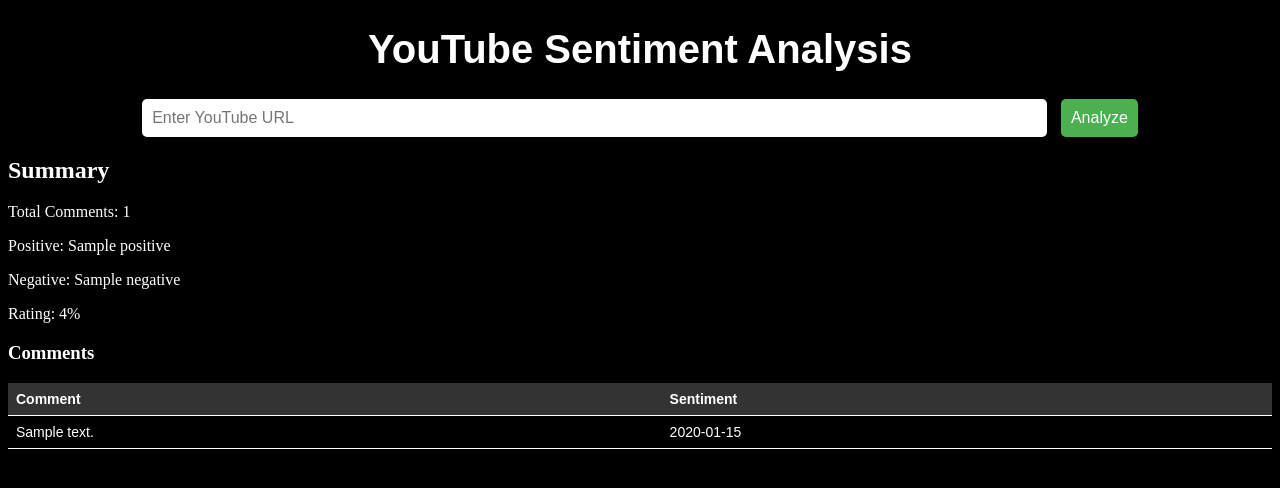
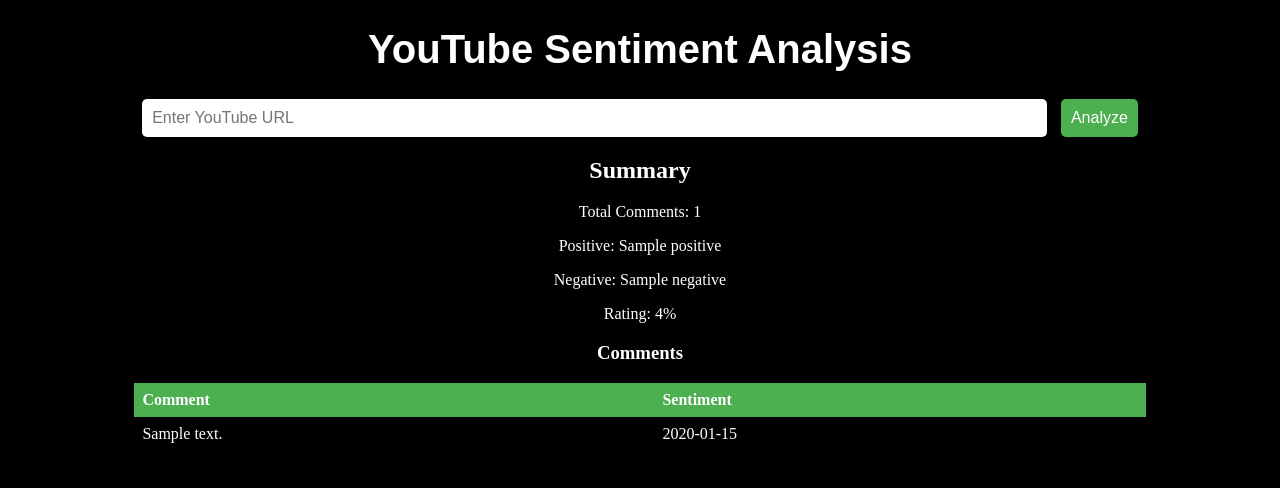
Before and after one commit to Maiku3/CommentSense, a Flask app: template templates/index.html in a window 1280 px wide. Shown: the top 488 px of the page. Run offline with Flask 3, Linux system fonts and the light colour scheme; the template is opened without the code that fills it: most values are stand-ins (such as "Sample title", 1, 10 or a date in 2020); parts of the project's set-up code (start-up, migrations or seed data) failed here and were passed over.

Commit message:
Added static folder to serve style sheet

```diff
--- /dev/null
+++ b/static/styles/index.css
@@ -0,0 +1,53 @@
+h1 {
+    color: white;
+    font-family: Arial, sans-serif;
+    font-size: 40px;
+    text-align: center;
+}
+body {
+    background-color: black;
+    color: white;
+}
+
+table {
+    border-collapse: collapse;
+    width: 80%;
+}
+
+th, td {
+    text-align: left;
+    padding: 8px;
+}
+
+th {
+    background-color: #4CAF50;
+    color: white;
+}
+
+.center {
+    margin-left: auto;
+    margin-right: auto;
+}
+
+input[type="text"] {
+    padding: 10px;
+    border: none;
+    border-radius: 5px;
+    margin-right: 10px;
+    width: 70%;
+    font-size: 16px;
+}
+
+input[type="submit"] {
+    padding: 10px;
+    border: none;
+    border-radius: 5px;
+    background-color: #4CAF50;
+    color: white;
+    font-size: 16px;
+    cursor: pointer;
+}
+
+input[type="submit"]:hover {
+    background-color: #45a049;
+}
--- a/templates/index.html
+++ b/templates/index.html
@@ -2,61 +2,7 @@
 <html>
 <head>
     <title>YouTube Sentiment Analysis</title>
-    <style>
-        h1 {
-            color: white;
-            font-family: Arial, sans-serif;
-            font-size: 40px;
-            text-align: center;
-        }
-        body {
-            background-color: black;
-            color: white;
-        }
-
-        table {
-            border-collapse: collapse;
-            width: 100%;
-            color: white;
-            font-family: Arial, sans-serif;
-            font-size: 14px;
-            text-align: left;
-        }
-
-        th, td {
-            padding: 8px;
-            text-align: left;
-            border-bottom: 1px solid white;
-        }
-
-        th {
-            background-color: #333;
-            color: white;
-        }
-
-        input[type="text"] {
-            padding: 10px;
-            border: none;
-            border-radius: 5px;
-            margin-right: 10px;
-            width: 70%;
-            font-size: 16px;
-        }
-
-        input[type="submit"] {
-            padding: 10px;
-            border: none;
-            border-radius: 5px;
-            background-color: #4CAF50;
-            color: white;
-            font-size: 16px;
-            cursor: pointer;
-        }
-
-        input[type="submit"]:hover {
-            background-color: #45a049;
-        }
-    </style>
+    <link rel= "stylesheet" type= "text/css" href= "{{ url_for('static', filename='styles/index.css')}}">
 </head>
 <body>
     <h1>YouTube Sentiment Analysis</h1>
@@ -67,14 +13,15 @@
         </form>
 
         {% if summary %}
+        <div style="text-align: center;">
             <h2>Summary</h2>
             <p>Total Comments: {{ summary['num_comments'] }}</p>
             <p>Positive: {{ summary['positive'] }}</p>
             <p>Negative: {{ summary['negative'] }}</p>
             <p>Rating: {{ summary['rating'] }}%</p>
-
             <h3>Comments</h3>
-        <table>
+        </div>
+        <table class="center">
             <tr>
                 <th>Comment</th>
                 <th>Sentiment</th>
```
Lines whose indentation alone changed are shown as unchanged.
